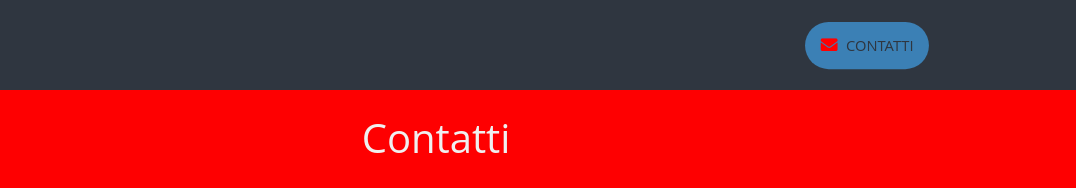
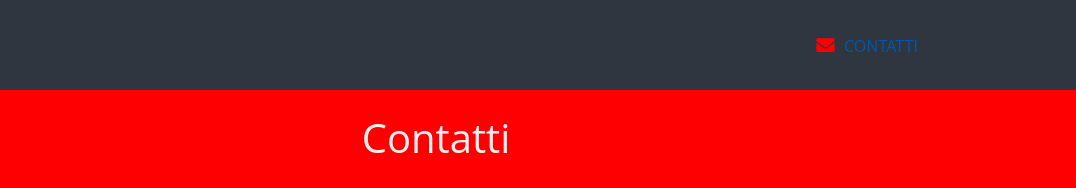
Before and after one commit to Her0-GitHub/website, a plain HTML site: page contatti/index.html in a window 1280 px wide. In both pictures the pointer is over the link "CONTATTI". Shown: the top 188 px of the page, 204-1280 px from the left. Drawn offline with nearby package versions, Linux system fonts and the light colour scheme.

Commit message:
Button Contatti Update

```diff
--- a/css/style.css
+++ b/css/style.css
@@ -66,9 +66,7 @@ body{
 }
 
 .navigation-menu a:hover{
-  background: #3B80B5;
-  color: #2f3640;
-  transform: scale(1.05);
+  transform: scale(1.15);
 }
 
 .navigation-menu i{
```
